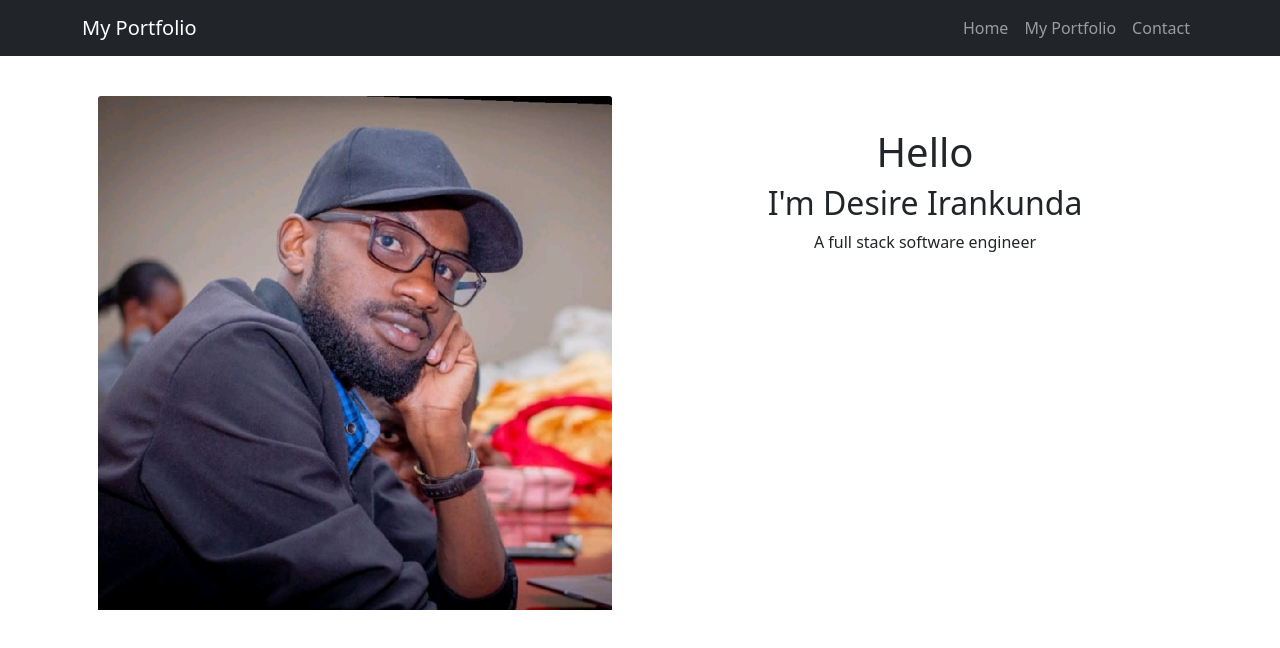
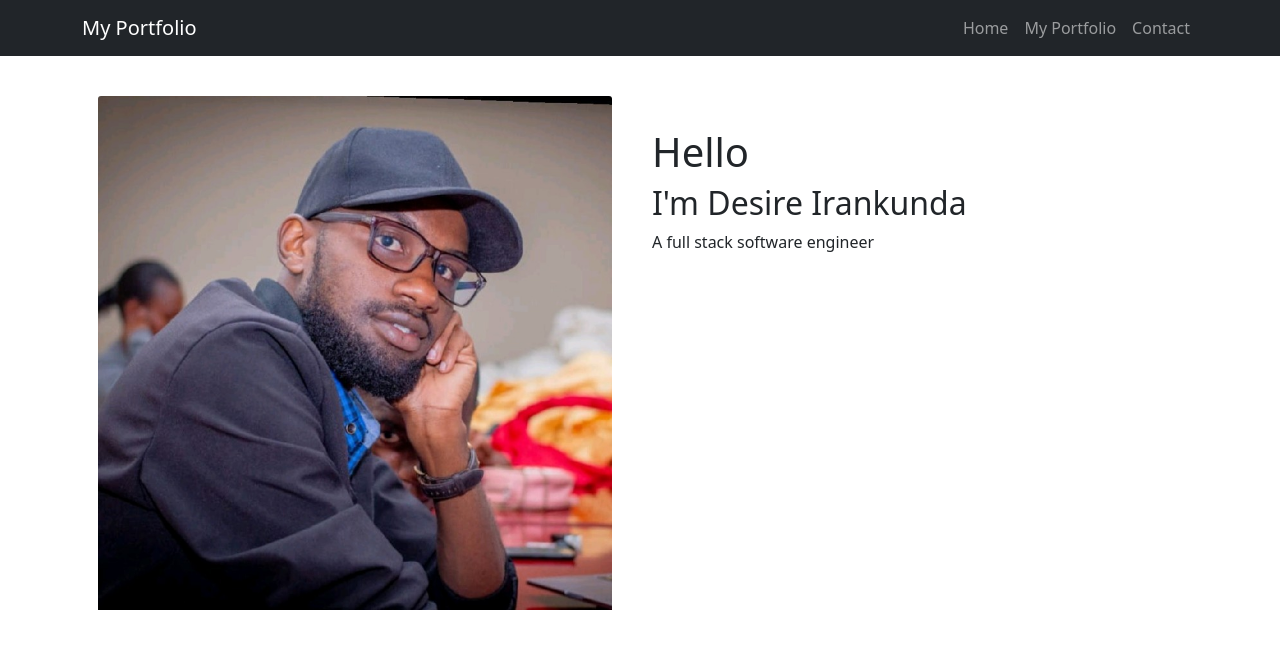
Before and after one commit to Deewiliams/my_portfolio, a React (Create React App) app: page / in a window 1280 px wide. Shown: the top 648 px of the page. Built offline with nearby package versions, Linux system fonts and the light colour scheme.

Commit message:
cleaned the code

```diff
--- a/src/App.js
+++ b/src/App.js
@@ -4,12 +4,12 @@
 import MainPage from './Pages/MainPage';
 import Contact from './Pages/Contact';
 import Portfolio from './Pages/Portfolio';
-import { Routes, Route, Link } from "react-router-dom";
+import { Routes, Route} from "react-router-dom";
 
 
 function App() {
   return (
-    <div className="App">
+    <div>
       <Navigation />
       <Routes>
       <Route path="/" element={<MainPage />} />
```
